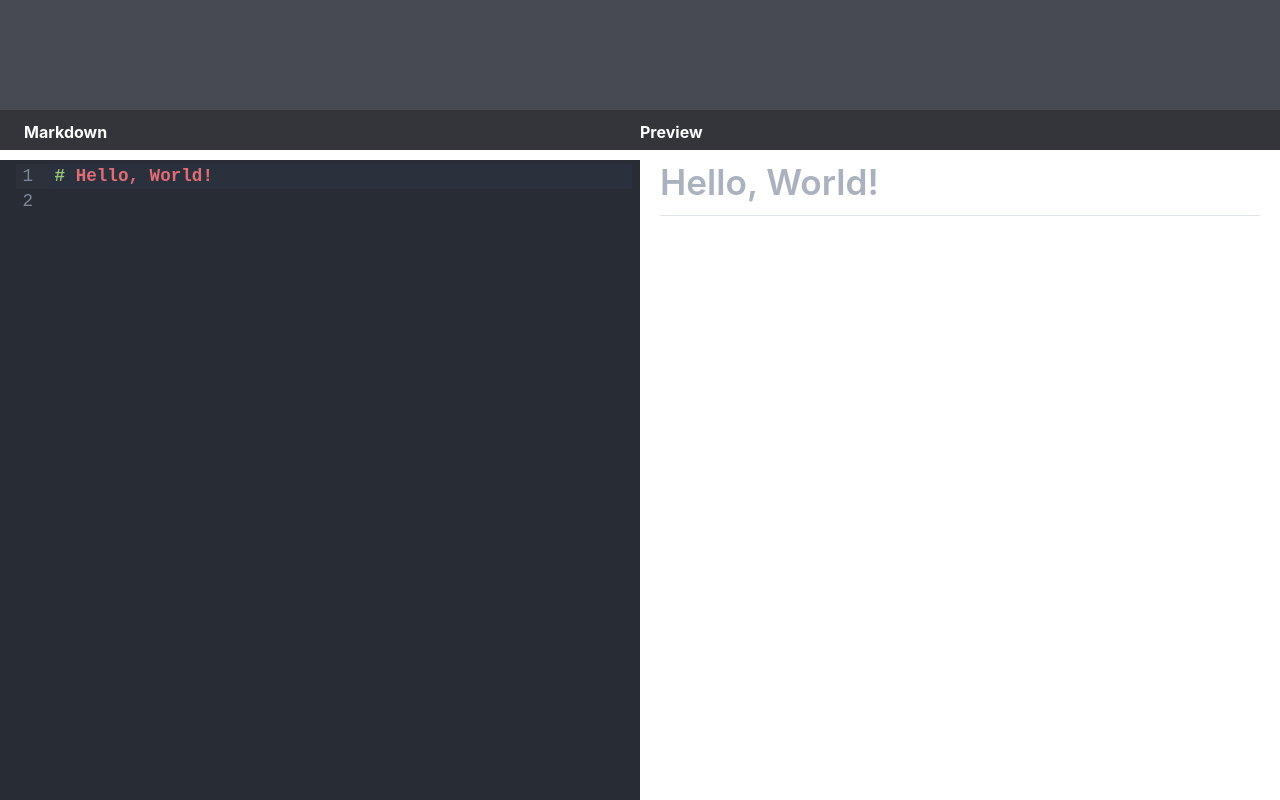
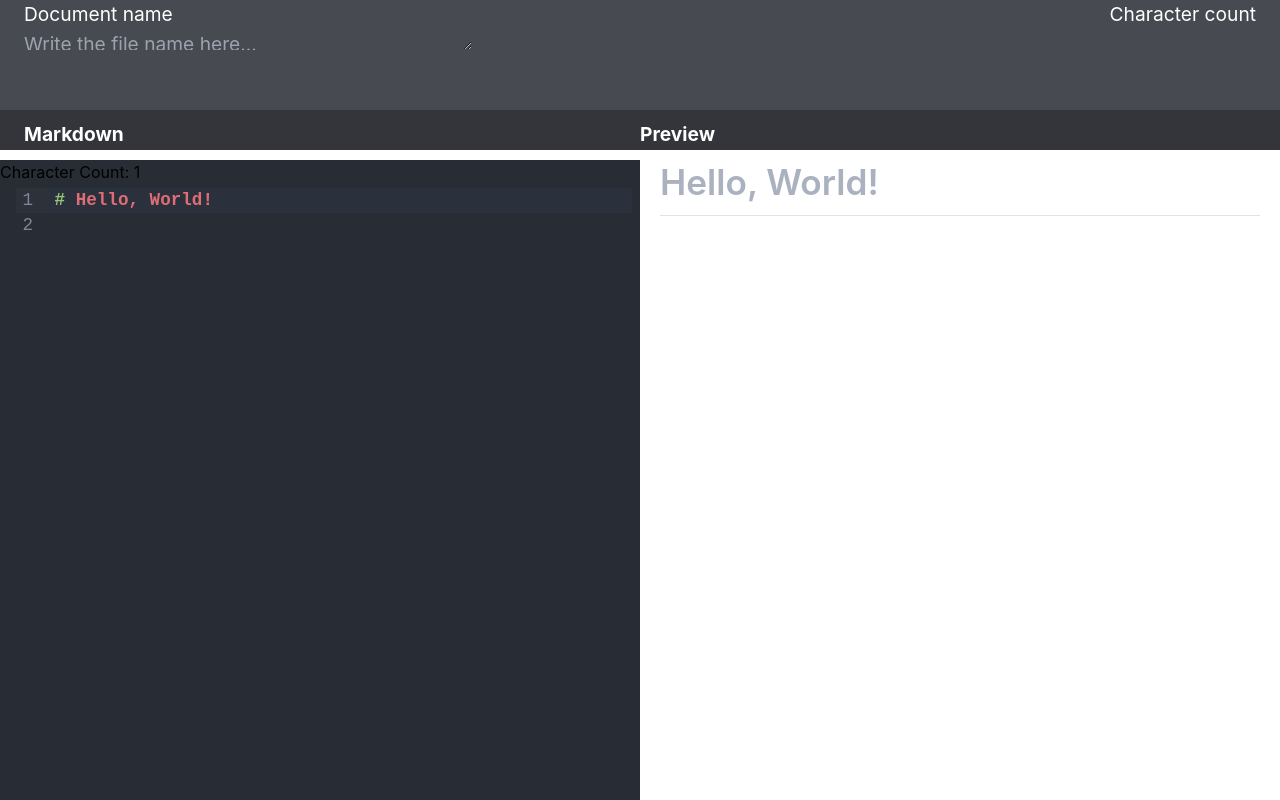
Before and after one commit to mikeleo03/Markdown-Editor, a React (Vite) app: page / in a window 1280 px wide. Built offline with nearby package versions, Linux system fonts and the light colour scheme.

Commit message:
addup prevpane templates, init char counter

```diff
--- a/src/components/prevpane.css
+++ b/src/components/prevpane.css
@@ -6,6 +6,63 @@
 .info {
     height: 13.8vh;
     background-color: #474a51;
+    color: white;
+    display: flex;
+    flex-direction: row;
+}
+
+.info1 {
+    flex: 1 1 50%;
+    padding-left: 1.5rem;
+    font-size: 2.4vh;
+}
+
+.info-label, p {
+    font-weight: 400;
+    font-size: 300;
+}
+
+.info1.file-name {
+    height: 2.5vh;
+    max-height: 2.5vh;
+}
+
+textarea {
+    height: 2.5vh;
+    max-height: 2.5vh;
+    min-height: 2.5vh;
+    width: 35vw;
+    max-width: 35vw;
+    min-width: 35vw;
+    font-weight: 300;
+    font-size: 3vh;
+    margin-top: -2vh;
+    border: none;
+    overflow: hidden;
+    outline: none;
+    -webkit-box-shadow: none;
+    -moz-box-shadow: none;
+    box-shadow: none;
+    resize: none; /*remove the resize handle on the bottom right*/
+    background-color: transparent;
+    color: white;
+}
+
+button {
+    margin-left: 2vw;
+    margin-bottom: 2vh;
+    padding-top: 0.5vh;
+    padding-bottom: 0.5vh;
+    padding-left: 1vw;
+    padding-right: 1vw;
+    margin-top: -10vh;
+}
+
+.info2 {
+    flex: 1 1 50%;
+    font-size: 2.4vh;
+    text-align: right;
+    padding-right: 1.5rem;
 }
 
 .label {
@@ -21,10 +78,12 @@
 .label1 {
     flex: 1 1 50%;
     padding-left: 1.5rem;
+    font-size: 2.4vh;
     background-color: #33353b;
 }
 
 .label2 {
     flex: 1 1 50%;
+    font-size: 2.4vh;
     background-color: #33353b;
 }
--- a/src/components/prevpane.tsx
+++ b/src/components/prevpane.tsx
@@ -5,7 +5,19 @@ const Prevpane = () => {
     return (
         <div className="main-prevpane">
             <div className='info'>
+                <div className='info1'>
+                    <div className='info-label'>
+                        <p>Document name</p>
+                    </div>
+                    <div className='file-name'>
+                        <textarea placeholder='Write the file name here...'>
 
+                        </textarea>
+                    </div>
+                </div>
+                <div className='info2'>
+                    <p>Character count</p>
+                </div>
             </div>
             <div className='label'>
                 <div className='label1'>
--- a/src/editor.tsx
+++ b/src/editor.tsx
@@ -1,33 +1,43 @@
-import React, { useCallback, useEffect } from 'react'
-import useCodeMirror from './use-codemirror'
+import React, { useCallback, useEffect, useRef, useState } from 'react';
+import useCodeMirror from './use-codemirror';
 import './editor.css';
-import { EditorState } from '@codemirror/state'
+import { EditorState, Transaction } from '@codemirror/state';
 
 interface Props {
-    initialDoc: string,
-    onChange: (doc: string) => void
+    initialDoc: string;
+    onChange: (doc: string) => void;
 }
 
 const Editor: React.FC<Props> = (props) => {
-    const { onChange, initialDoc } = props
+    const { onChange, initialDoc } = props;
+
     const handleChange = useCallback(
-        (state: EditorState) => onChange(state.doc.toString()),
+        (state: EditorState) => {
+            const docText = state.doc.toString();
+            onChange(docText);
+        },
         [onChange]
-    )
+    );
+
     const [refContainer, editorView] = useCodeMirror<HTMLDivElement>({
         initialDoc: initialDoc,
         onChange: handleChange
-    })
+    });
+
+    const [charCount, setCharCount] = useState(initialDoc.length);
 
     useEffect(() => {
         if (editorView) {
-            // Do nothing for now
-        } else {
-            // loading editor
+            // const docText = Transaction.newDoc.toString();
+            setCharCount(onChange.length);
         }
-    }, [editorView])
+    }, [editorView]);
 
-    return <div className='editor-wrapper' ref={refContainer}></div>
-}
+    return (
+        <div className='editor-wrapper' ref={refContainer}>
+            <div className='char-counter'>Character Count: {charCount}</div>
+        </div>
+    );
+};
 
-export default Editor
+export default Editor;
```
